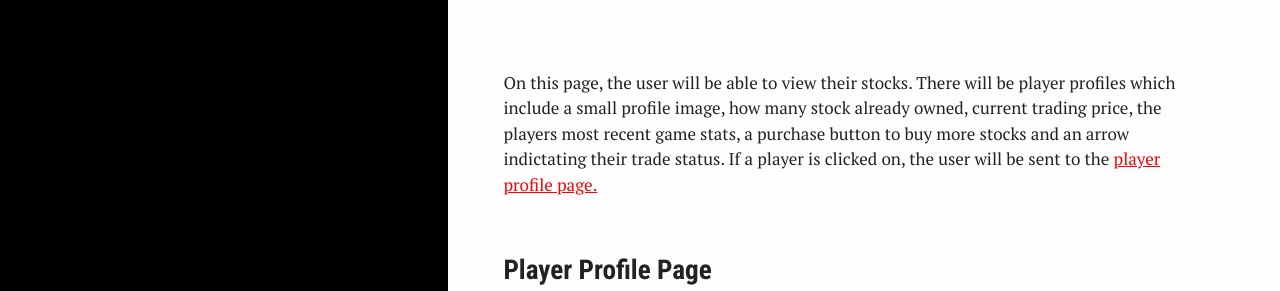
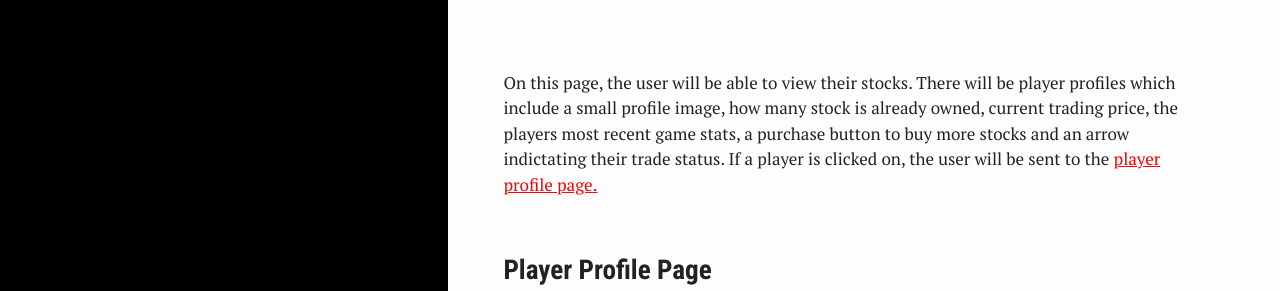
Before and after one commit to ufrauq/Ball-Street, a Jekyll site: the page built from ui-design.md, in a window 1280 px wide and 900 px high, scrolled down 3325 px. Shown: the part 189-480 px from the top of the window. Built offline with Jekyll 4.4.1, drawn with Linux system fonts in a browser that asks for light colours; some of the changed text lies outside the part shown.

Commit message:
typo editing

```diff
--- a/ui-design.md
+++ b/ui-design.md
@@ -9,9 +9,6 @@
 ---
 
 # UI Design
-
-
-
 
 BallStreet's user interface is going to be simplistic and minimalistic to provide an easy to navigate platform and focus on the applications functionality. The colour scheme will be a combination of red and grey with a few additional accent colours such as blue and yellow. The user dashboard has words in addition to small icons to help ease the navigation through the application. <br><br>
 The dashboard includes the following pages:
@@ -47,7 +44,7 @@
 <br><br>
 <h3 id="userStocks"> User Stocks </h3>
 <img src= "/CS2212-Team5/assets/images/myStocks.jpg" width = "600px" ><br><br>
-On this page, the user will be able to view their stocks. There will be player profiles which include a small profile image, how many stock already owned, current trading price, the players  most recent game stats, a purchase button to buy more stocks and an arrow indictating their trade status. If a player is clicked on, the user will be sent to the <a href="#playerProfilePage">player profile page. </a>
+On this page, the user will be able to view their stocks. There will be player profiles which include a small profile image, how many stock is already owned, current trading price, the players  most recent game stats, a purchase button to buy more stocks and an arrow indictating their trade status. If a player is clicked on, the user will be sent to the <a href="#playerProfilePage">player profile page. </a>
 <br><br>
 
 <h3 id="playerProfilePage"> Player Profile Page </h3>
```
Also changed, not shown: other parts of ui-design.md (+1 -1 lines).
